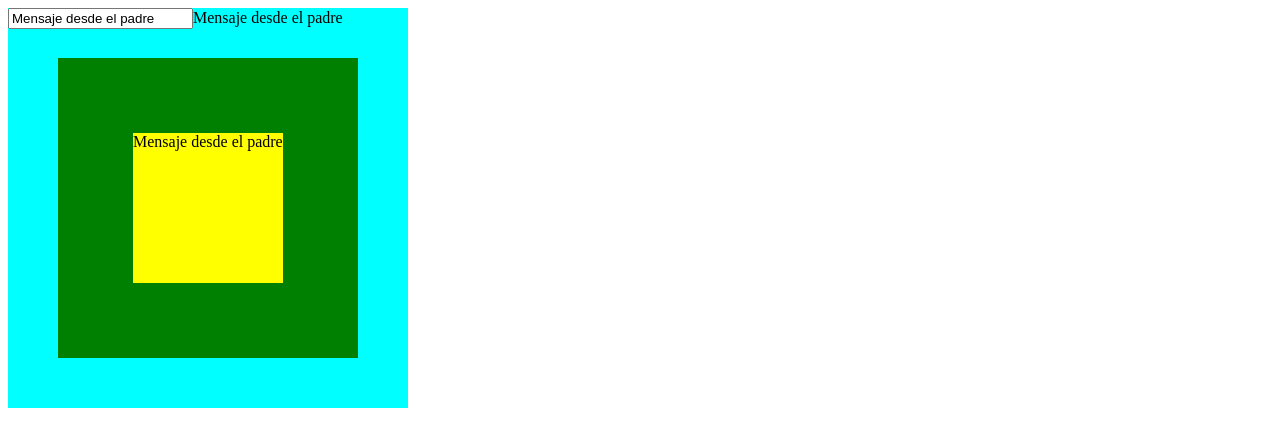
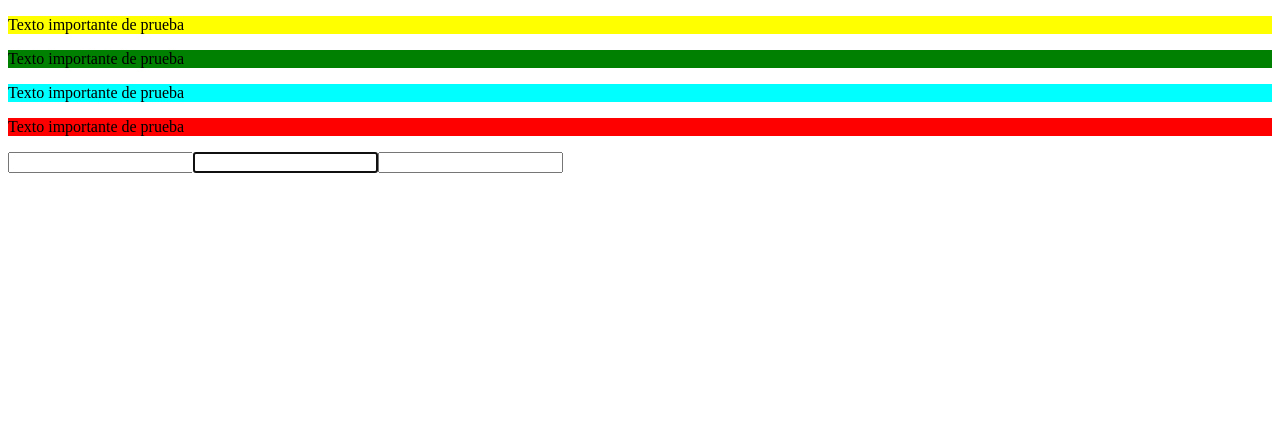
Before and after one commit to jftics/tutorial-vuejs, a Vue app in the folder Ejercicio02/appvuejs/: page / in a window 1280 px wide. Shown: the top 446 px of the page. Built offline with nearby package versions, Linux system fonts and the light colour scheme.

Commit message:
directivas personalizadas

```diff
--- a/Ejercicio02/appvuejs/src/App.vue
+++ b/Ejercicio02/appvuejs/src/App.vue
@@ -12,6 +12,7 @@ import componenteWatch from './components/componenteWatch.vue';
 import componenteTemplateRef from './components/componenteTemplateRef.vue';
 import componenteSlot from './components/componenteSlot.vue';
 import componenteProv1 from './components/componenteProv1.vue';
+import componenteDirectiva from './components/componenteDirectiva.vue';
 </script>
 
 <template>
@@ -25,5 +26,6 @@ import componenteProv1 from './components/componenteProv1.vue';
   <!-- <componenteWatch></componenteWatch> -->
   <!-- <componenteTemplateRef></componenteTemplateRef> -->
   <!-- <componenteSlot></componenteSlot> -->
-  <componenteProv1></componenteProv1>
+  <!-- <componenteProv1></componenteProv1> -->
+  <componenteDirectiva></componenteDirectiva>
 </template>
--- /dev/null
+++ b/Ejercicio02/appvuejs/src/components/componenteDirectiva.vue
@@ -0,0 +1,28 @@
+<script setup>
+    import { vHighlight3 } from './directivas';
+    const vHighlight = {
+        mounted: (el)=>{
+            el.style.background = "yellow"
+        }
+    }
+
+    const vFocus={
+        mounted: (el)=>{
+            el.focus()
+        }
+    }
+
+</script>
+
+<template>
+
+    <p v-highlight>Texto importante de prueba</p>
+    <p v-highlight2>Texto importante de prueba</p>
+    <p v-highlight3>Texto importante de prueba</p>
+    <p v-highlight4="{color:'red'}">Texto importante de prueba</p>
+
+    <input>
+    <input v-focus>
+    <input>
+
+</template>
--- /dev/null
+++ b/Ejercicio02/appvuejs/src/components/directivas.js
@@ -0,0 +1,13 @@
+
+
+export const vHighlight3 = {
+    mounted: (el)=>{
+        el.style.background = "cyan"
+    }
+}
+
+export function highlight(el, bindings){
+    console.log("...",bindings)
+    el.style.background=bindings.value.color
+
+}
--- a/Ejercicio02/appvuejs/src/main.js
+++ b/Ejercicio02/appvuejs/src/main.js
@@ -2,5 +2,14 @@
 
 import { createApp } from 'vue'
 import App from './App.vue'
+import { highlight } from './components/directivas'
+const app = createApp(App)
 
-createApp(App).mount('#app')
+app.directive('highlight2',(el, bindings)=>{
+    el.style.background = 'green'
+})
+
+app.directive('highlight4',highlight)
+
+
+app.mount('#app')
```
